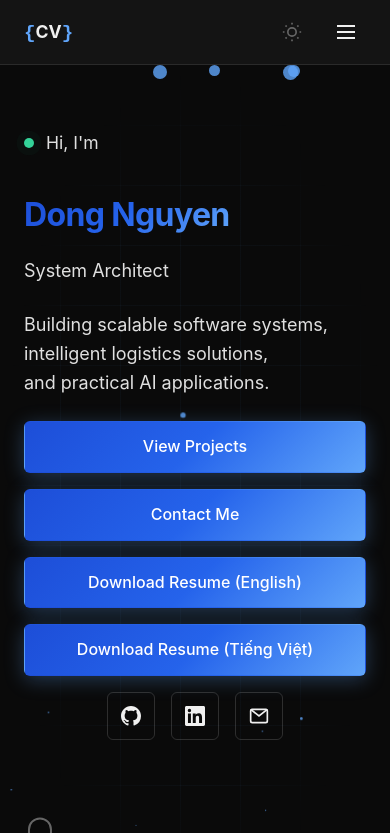
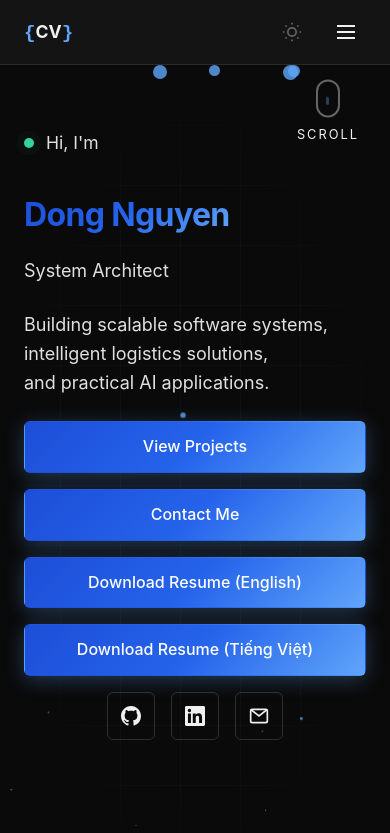
Before and after one commit to dong-nz/cv, a React app: page / in a window 390 px wide. Shown: the top 833 px of the page. Built offline with nearby package versions, Linux system fonts and the light colour scheme; the HTML template or start-up script is replaced by a standard one.

Commit message:
fix scroll indicator for mobile screen

```diff
--- a/src/App.css
+++ b/src/App.css
@@ -641,8 +641,9 @@
   }
   .scroll-indicator {
     position: absolute;
-    bottom: 20px;
-    left: 40px;
+    top: 20px;
+    left: auto;
+    right: 0 !important;
     transform: translateX(-50%);
     z-index: 10;
     color: var(--text-primary);
```
